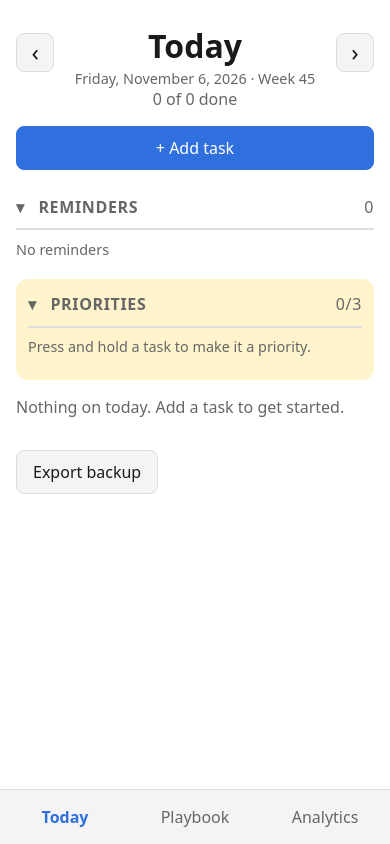
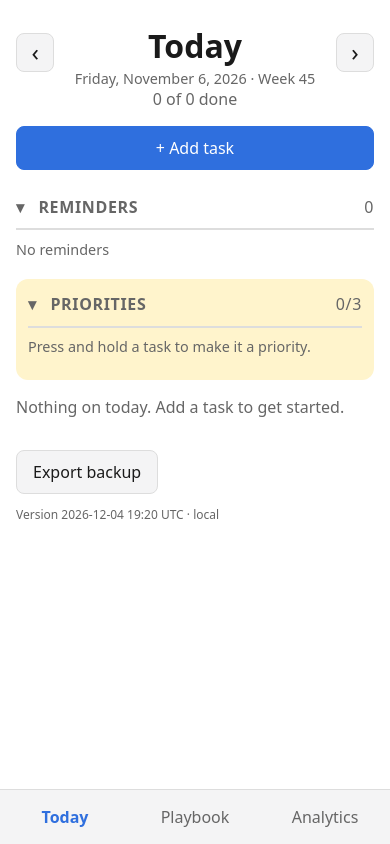
Before and after one commit to jonmorris/ADHD-Plan, a Preact app: page / in a window 390 px wide. Built offline with nearby package versions, Linux system fonts and the light colour scheme.

Commit message:
Show the version at the bottom of the app
A small "Version <build time> · <commit>" line under Export backup, so it's
easy to tell which version a phone is running.

Co-Authored-By: Claude Opus 5.5 <noreply@anthropic.com>
Claude-Session: https://claude.ai/code/session_014ieVGmGqs1GrRUYGrphbUf

```diff
--- a/src/app.tsx
+++ b/src/app.tsx
@@ -83,6 +83,7 @@ export function App() {
         <button class="export" onClick={exportData}>
           Export backup
         </button>
+        <p class="version">Version {__BUILD__}</p>
       </main>
 
       <nav class="tabs">
--- /dev/null
+++ b/src/build.d.ts
@@ -0,0 +1,2 @@
+// Build stamp set in vite.config.ts
+declare const __BUILD__: string
--- a/src/index.css
+++ b/src/index.css
@@ -93,6 +93,11 @@ textarea {
 .export {
   display: block;
   margin-top: 2rem;
+}
+
+.version {
+  font-size: 0.75rem;
+  color: var(--muted);
 }
 
 /* Today */
--- a/vite.config.ts
+++ b/vite.config.ts
@@ -6,6 +6,12 @@ import { VitePWA } from 'vite-plugin-pwa'
 export default defineConfig({
   // Served from https://jonmorris.github.io/ADHD-Plan/
   base: '/ADHD-Plan/',
+  // Shown at the bottom of the app, to tell which version a phone is running
+  define: {
+    __BUILD__: JSON.stringify(
+      `${new Date().toISOString().slice(0, 16).replace('T', ' ')} UTC · ${(process.env.GITHUB_SHA ?? 'local').slice(0, 7)}`,
+    ),
+  },
   plugins: [
     preact(),
     VitePWA({
```
